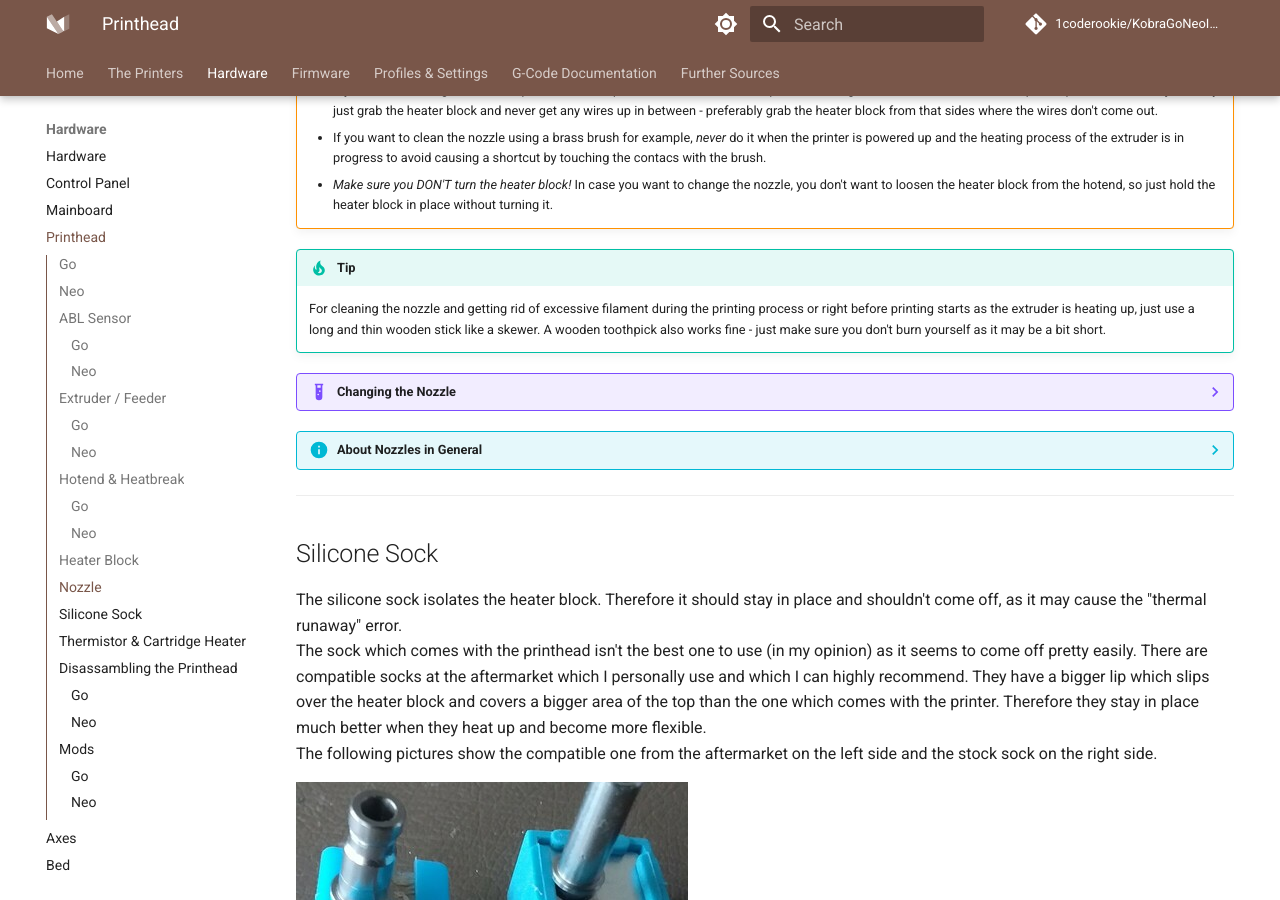
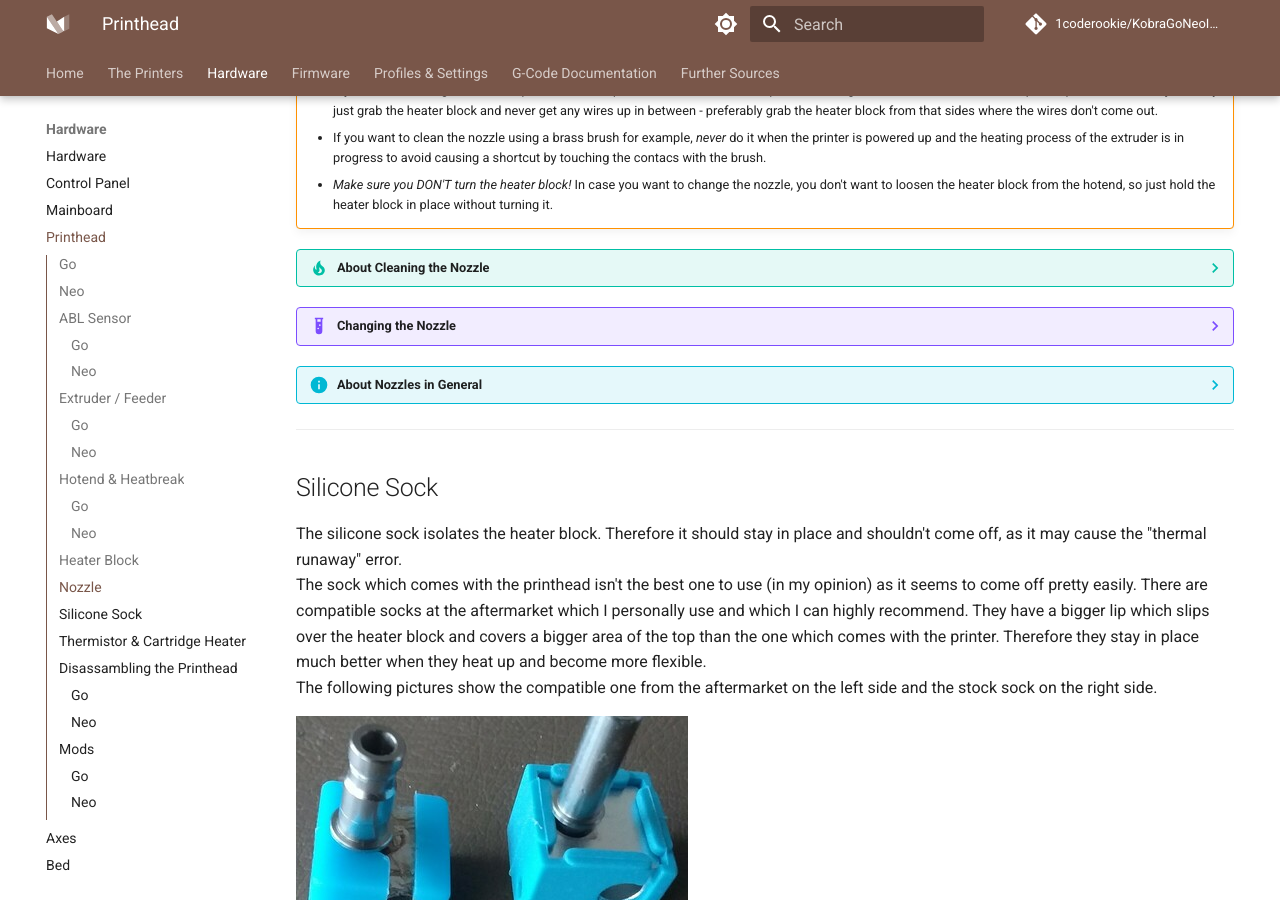
Before and after one commit to 1coderookie/KobraGoNeoInsights, an MkDocs documentation site: the page built from docs/hardware/printhead.md, in a window 1280 px wide and 900 px high, scrolled down 6394 px. Built offline with MkDocs 1.6.1 and Material for MkDocs 9.7.7, drawn with Linux system fonts in a browser that asks for light colours; comment, search, counter and statistics services are not loaded; some of the changed lines change nothing that is shown; some of the changed text lies outside the part shown.

Commit message:
Update printhead.md

```diff
--- a/docs/hardware/printhead.md
+++ b/docs/hardware/printhead.md
@@ -99,9 +99,9 @@
 
     Too high temperatures may harm the PTFE tube - it may become deformed.
 
-??? tip "Can't load filament"
+??? tip "Can't Load New Filament?!"
 
-    If you can't load new filament even though nothing seems to be sticking in the printhead anymore, it's most likely that the little PTFE tube inside of the hotend is clogged. To clean or replace it you need to disassamble the hotend from the printhead. Scroll down to the "disassambling" section find a little guide about how to do that.
+    If you can't load new filament even though nothing seems to be sticking in there anymore, it's most likely that the little PTFE tube inside of the hotend is clogged. To clean or replace it you need to disassamble the hotend from the printhead. Scroll down to the "disassambling" section to find a little guide about how to do that.
 
 ??? tip "Spare Part Hotend"
 
@@ -131,9 +131,10 @@
     - If you want to clean the nozzle using a brass brush for example, *never* do it when the printer is powered up and the heating process of the extruder is in progress to avoid causing a shortcut by touching the contacs with the brush.
     - *Make sure you DON'T turn the heater block!* In case you want to change the nozzle, you don't want to loosen the heater block from the hotend, so just hold the heater block in place without turning it.
 
-!!! tip
+??? tip "About Cleaning the Nozzle"
 
-    For cleaning the nozzle and getting rid of excessive filament during the printing process or right before printing starts as the extruder is heating up, just use a long and thin wooden stick like a skewer. A wooden toothpick also works fine - just make sure you don't burn yourself as it may be a bit short.
+    - For cleaning the nozzle and getting rid of excessive filament during the printing process or right before printing starts as the extruder is heating up, just use a long and thin wooden stick like a skewer. A wooden toothpick also works fine - just make sure you don't burn yourself as it may be a bit short.
+    - Using a needle with the correct diameter (e.g. 0.4mm needle for a 0.4mm nozzle) to stick it into the hot nozzle for cleaning it sometimes works. If you still encounter problems with the flow of the filament though or if you even can't load new filament, most likely the little PTFE tube inside of the heatbreak is clogged. Scroll down to the "disassambling" section where you'll find a little guide about how to get it out and clean it.
 
 ??? example "Changing the Nozzle"
 
```
